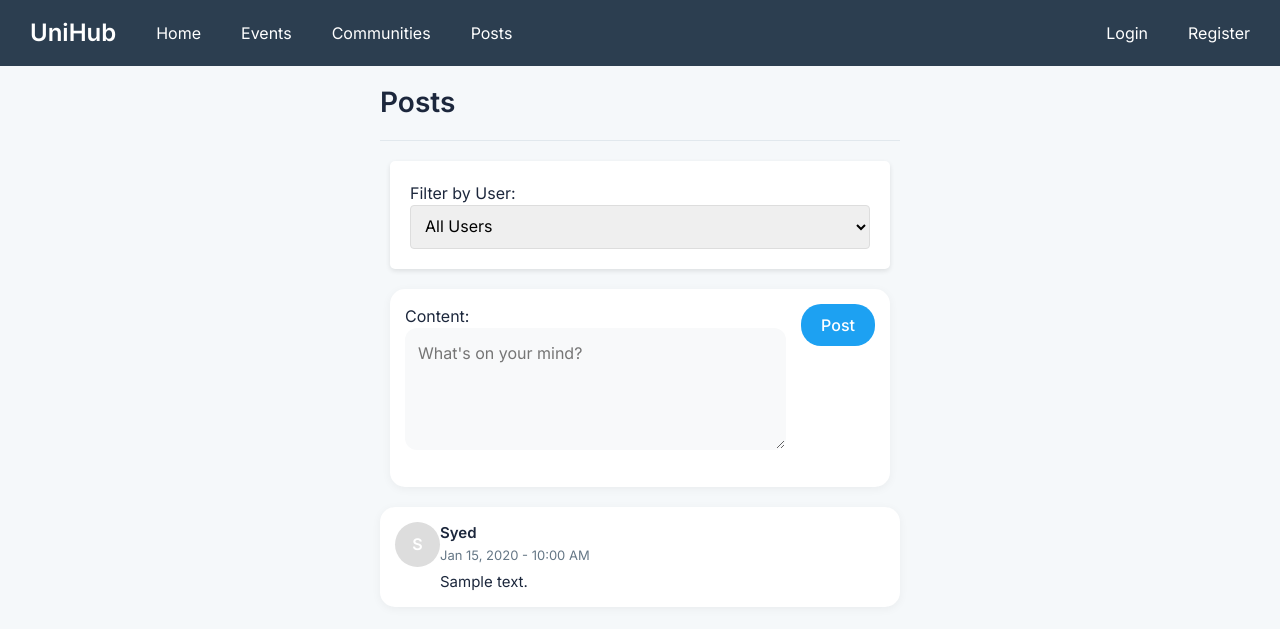
After one commit to saz-v1/DaESD, a Django app: page /posts/posts/ in a window 1280 px wide. The commit adds this page. Shown: the top 629 px of the page. Run offline with Django 5.2, Linux system fonts and the light colour scheme; data comes from the database, SQL or seed files in the repository; tables that the repository leaves empty hold one stand-in row (values such as "Sample post").

Commit message:
added some old posts stuff i did but couldn't push earlier

```diff
--- a/docker-compose.yml
+++ b/docker-compose.yml
@@ -34,7 +34,7 @@ services:
 
   pgadmin:
     image: dpage/pgadmin4
-    container_name: pgadmin
+    container_name: db-visualisation
     environment:
       PGADMIN_DEFAULT_EMAIL: admin@admin.com
       PGADMIN_DEFAULT_PASSWORD: admin
--- /dev/null
+++ b/posts/forms.py
@@ -0,0 +1,13 @@
+from django import forms
+from .models import Post
+
+
+
+
+class PostForm2(forms.ModelForm):
+    class Meta:
+        model = Post
+        fields = ['content']  # Only include content as a field
+        widgets = {
+            'content': forms.Textarea(attrs={'placeholder': 'What\'s on your mind?', 'rows': 4, 'cols': 40})
+        }
--- /dev/null
+++ b/posts/models.py
@@ -0,0 +1,10 @@
+from django.db import models
+from django.contrib.auth.models import User
+
+class Post(models.Model):
+    user = models.ForeignKey(User, on_delete=models.CASCADE,related_name='yasen_form')  # User who created the post
+    content = models.TextField()  # Content of the post
+    created_at = models.DateTimeField(auto_now_add=True)  # Automatically set the creation time
+
+    def __str__(self):
+        return f"Post by {self.user.username} at {self.created_at}"
--- /dev/null
+++ b/posts/urls.py
@@ -0,0 +1,6 @@
+from django.urls import path
+from . import views
+
+urlpatterns = [
+    path('posts/', views.posts_home, name='posts_home'),
+]
--- /dev/null
+++ b/posts/views.py
@@ -0,0 +1,32 @@
+from django.shortcuts import render,redirect,get_object_or_404
+from .forms import PostForm2
+from .models import Post
+from django.contrib.auth.models import User
+
+
+def posts_home(request):
+    posts = Post.objects.all().order_by('-created_at')
+    selected_user = request.GET.get("user")
+    users = User.objects.all()
+    if selected_user:
+        posts = posts.filter(user__username=selected_user)
+    if request.method == 'POST':
+         if "delete_post" in request.POST:  # If the delete button was pressed
+            post_id = request.POST.get("delete_post")
+            post = get_object_or_404(Post, id=post_id)
+
+            # Ensure only the owner can delete
+            if post.user == request.user:
+                post.delete()
+            return redirect("home")
+         form = PostForm2(request.POST)
+         if form.is_valid():
+            post = form.save(commit=False)
+            post.user = request.user  # Set the current logged-in user as the post owner
+            post.save()
+            return redirect("posts_home")
+
+    else:
+     form = PostForm2()
+
+    return render(request,'posts/posts_home.html', {"form":form,"posts":posts,"users": users, "selected_user": selected_user})
--- a/templates/base.html
+++ b/templates/base.html
@@ -16,6 +16,8 @@
             <a href="/">Home</a>
             <a href="{% url 'event-list' %}">Events</a>
             <a href="{% url 'community_list' %}">Communities</a>
+            <a href="{% url 'posts_home' %}">Posts</a>
+
         </div>
         <div class="nav-links">
             {% if user.is_authenticated %}
--- /dev/null
+++ b/templates/posts/posts_home.html
@@ -0,0 +1,272 @@
+{% extends "base.html" %}
+
+{% block content %}
+<head>
+    <meta charset="UTF-8">
+    <meta name="viewport" content="width=device-width, initial-scale=1.0">
+    <title>Social App - Modern UI</title>
+    <link href="https://fonts.googleapis.com/css2?family=Inter:wght@400;500;600&family=Roboto+Mono&display=swap" rel="stylesheet">
+    <style>
+        :root {
+            --primary-color: #1da1f2;
+            --secondary-color: #657786;
+            --background-color: #f5f8fa;
+            --card-background: #ffffff;
+            --border-color: #e1e8ed;
+            --text-dark: #1c273c;
+            --text-light: #697386;
+        }
+
+        body {
+            font-family: 'Inter', sans-serif;
+            background-color: var(--background-color);
+            margin: 0;
+            padding: 0;
+            color: var(--text-dark);
+            line-height: 1.5;
+        }
+
+        .container {
+            max-width: 600px;
+            margin: 0 auto;
+            padding: 0 20px;
+        }
+
+        header {
+            padding: 20px 0;
+            border-bottom: 1px solid var(--border-color);
+        }
+
+        h1 {
+            font-size: 28px;
+            font-weight: 600;
+            margin: 0;
+            color: var(--text-dark);
+        }
+
+        .post-form {
+            display: flex;
+            gap: 15px;
+            padding: 15px;
+            background: var(--card-background);
+            border-radius: 15px;
+            margin-bottom: 20px;
+            box-shadow: 0 2px 10px rgba(0, 0, 0, 0.05);
+        }
+
+        .avatar {
+            width: 45px;
+            height: 45px;
+            border-radius: 50%;
+            background: #ddd;
+            display: flex;
+            align-items: center;
+            justify-content: center;
+            font-weight: bold;
+            color: white;
+            transition: transform 0.2s ease;
+        }
+
+        .avatar:hover {
+            transform: scale(1.05);
+        }
+
+        .textarea-container {
+            flex-grow: 1;
+            position: relative;
+        }
+
+        textarea {
+            width: 100%;
+            min-height: 80px;
+            padding: 12px;
+            border: 1px solid transparent;
+            border-radius: 12px;
+            font-size: 16px;
+            resize: vertical;
+            transition: all 0.2s ease;
+            background: #f8f9fa;
+        }
+
+        textarea:focus {
+            outline: none;
+            border-color: var(--primary-color);
+            background: white;
+            box-shadow: 0 0 0 4px rgba(29, 161, 242, 0.1);
+        }
+
+        .post-form button {
+            padding: 10px 20px;
+            background-color: var(--primary-color);
+            color: white;
+            border: none;
+            border-radius: 20px;
+            font-size: 16px;
+            cursor: pointer;
+            transition: transform 0.2s ease, background-color 0.2s ease;
+            font-weight: 500;
+        }
+
+        .post-form button:hover {
+            background-color: #0d8ae5;
+            transform: translateY(-1px);
+        }
+
+        .post-list {
+            display: flex;
+            flex-direction: column;
+            gap: 15px;
+        }
+
+        .post {
+            display: flex;
+            padding: 15px;
+            background: var(--card-background);
+            border-radius: 15px;
+            box-shadow: 0 2px 10px rgba(0, 0, 0, 0.05);
+            transition: transform 0.2s ease;
+        }
+
+        .post:hover {
+            transform: translateX(5px);
+        }
+
+        .post-content {
+            flex-grow: 1;
+        }
+
+        .post-user {
+            font-weight: 600;
+            color: var(--text-dark);
+            font-size: 15px;
+        }
+
+        .post-time {
+            font-size: 13px;
+            color: var(--secondary-color);
+            margin-top: 2px;
+        }
+
+        .post-text {
+            margin-top: 5px;
+            color: var(--text-dark);
+            font-size: 15px;
+            line-height: 1.4;
+        }
+
+
+
+        .options-menu button:hover {
+            background-color: darkred;
+        }
+        .options-menu {
+            display: none; /* ✅ Make sure the menu starts hidden */
+            position: absolute;
+            right: 0;
+            background: white;
+            box-shadow: 0 2px 5px rgba(0, 0, 0, 0.1);
+            border-radius: 5px;
+            padding: 5px;
+        }
+        .options-menu button {
+            background-color: red;
+            color: white;
+            border: none;
+            padding: 5px 10px;
+            border-radius: 5px;
+            font-size: 14px;
+            cursor: pointer;
+            width: 100%;
+        }
+        .options-btn {
+            background: none;
+            border: none;
+            font-size: 18px;
+            cursor: pointer;
+            color: black;
+        }
+
+        /* Responsive Design */
+        @media (max-width: 768px) {
+            .container {
+                padding: 0 15px;
+            }
+
+            .post-form {
+                flex-direction: column;
+            }
+
+            textarea {
+                min-height: 60px;
+            }
+        }
+    </style>
+</head>
+<body>
+    <div class="container">
+        <header>
+            <h1>Posts</h1>
+        </header>
+        <form method="GET" action="{% url 'posts_home' %}">
+            <label for="user-filter">Filter by User:</label>
+            <select name="user" id="user-filter" onchange="this.form.submit()">
+                <option value="">All Users</option>
+                {% for user in users %}
+                    <option value="{{ user.username }}" {% if selected_user == user.username %}selected{% endif %}>
+                        {{ user.username }}
+                    </option>
+                {% endfor %}
+            </select>
+        </form>
+
+        <!-- Post Form -->
+        <form class="post-form" method="POST">
+            {% csrf_token %}
+            {{ form.as_p }}
+            <button type="submit">Post</button>
+        </form>
+
+        <!-- List of Posts -->
+        <div class="post-list">
+            {% for post in posts %}
+                <div class="post">
+                    <!-- Placeholder Avatar -->
+                    <div class="avatar">
+                        {{ post.user.username|slice:":1"|upper }}
+                    </div>
+
+                    <div class="post-content">
+                        <div class="post-user">{{ post.user.username }}</div>
+                        <div class="post-time">{{ post.created_at|date:"M j, Y - g:i A" }}</div>
+                        <div class="post-text">{{ post.content }}</div>
+                    </div>
+
+                </div>
+            {% empty %}
+                <p>No posts yet!</p>
+            {% endfor %}
+        </div>
+    </div>
+    <script>
+        function toggleMenu(menuId) {
+            let menu = document.getElementById(menuId);
+            if (menu.style.display === "block") {
+                menu.style.display = "none";
+            } else {
+                menu.style.display = "block";
+            }
+        }
+
+        // Hide menu when clicking outside
+        document.addEventListener("click", function(event) {
+            let menus = document.querySelectorAll(".options-menu");
+            menus.forEach(menu => {
+                if (!menu.contains(event.target) && !event.target.classList.contains("options-btn")) {
+                    menu.style.display = "none";
+                }
+            });
+        });
+    </script>
+</body>
+
+{% endblock %}
--- a/unihub/settings.py
+++ b/unihub/settings.py
@@ -25,6 +25,7 @@ INSTALLED_APPS = [
     'events',  # Include events app
     'communities',  # Add the communities app
     'accounts',  # Include events app
+    'posts',
 ]
 
 # Add these settings for session management
--- a/unihub/urls.py
+++ b/unihub/urls.py
@@ -39,6 +39,7 @@ urlpatterns = [
     # Accounts app and API
     path("accounts/", include("accounts.urls")),
     #path("api/accounts/", include("accounts.api_urls")), Not implemented yet
+    path("posts/", include("posts.urls")),
 ]
 
 # Add this to serve media files in development
```
Also changed, not shown: templates/posts/posts/posts_home.html (added, +8 -0 lines), posts/migrations/0001_initial.py (added), posts/migrations/__init__.py (added).
